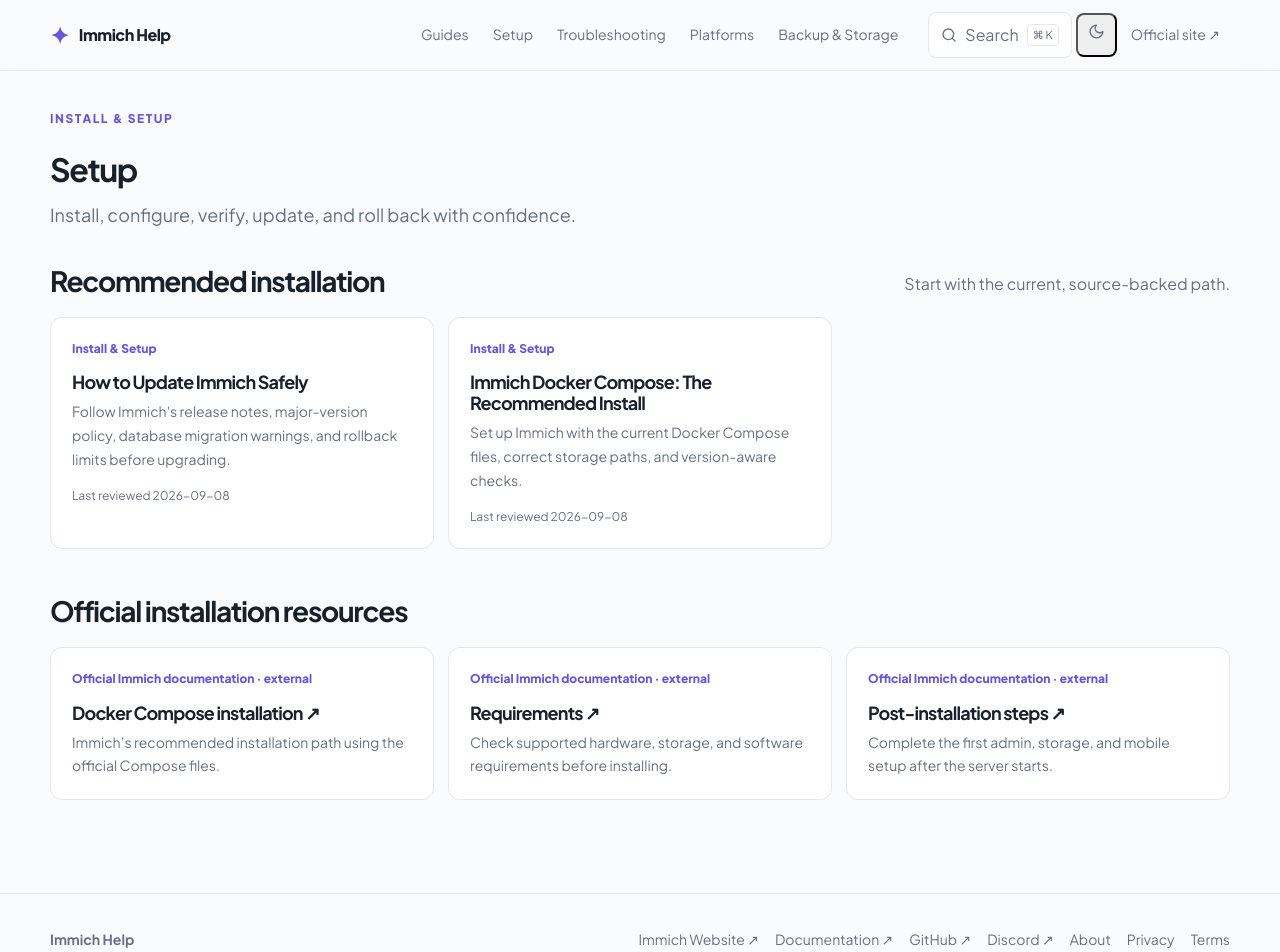
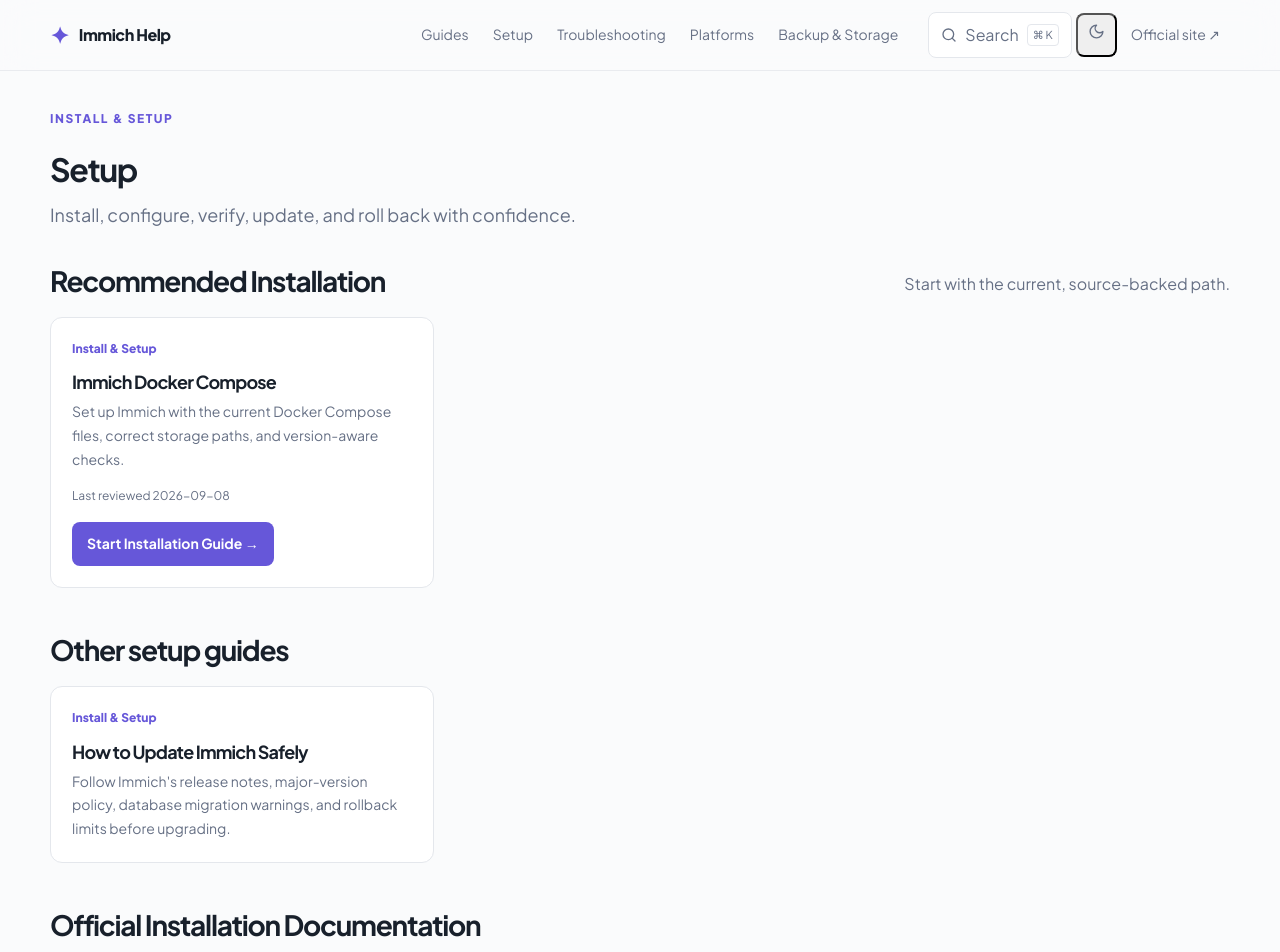
Before and after one commit to avendliu26/immichhelp-wiki, a Next.js app: page /setup in a window 1280 px wide. Shown: the top 952 px of the page. Built offline with nearby package versions, Linux system fonts and the light colour scheme.

Commit message:
Improve Immich installation entry points

```diff
--- a/app/setup/page.tsx
+++ b/app/setup/page.tsx
@@ -11,8 +11,9 @@
   const docs = getPublishedDocuments().filter((d) => d.category === 'Install & Setup');
   const platforms = getPublishedDocuments().filter((d) => d.category === 'Platforms');
   return <main className="container section category-page"><div className="eyebrow">Install &amp; Setup</div><h1>Setup</h1><p className="article-lead">Install, configure, verify, update, and roll back with confidence.</p>
-    <section className="category-section" aria-labelledby="recommended-installation"><div className="section-heading"><h2 id="recommended-installation">Recommended installation</h2><p>Start with the current, source-backed path.</p></div><div className="card-grid">{docs.map((doc) => <Link className="card" href={`/${doc.slug}`} key={doc.slug}><div className="card-tag">{doc.category}</div><h3>{doc.title}</h3><p>{doc.description}</p>{doc.lastReviewed && <small className="card-meta">Last reviewed {doc.lastReviewed}</small>}</Link>)}</div></section>
-    <section className="category-section" aria-labelledby="official-installation"><div className="section-heading"><h2 id="official-installation">Official installation resources</h2></div><div className="card-grid">{officialLinks.map((link) => <a className="card" href={link.href} target="_blank" rel="noopener noreferrer" key={link.href}><div className="card-tag">Official Immich documentation · external</div><h3>{link.title} ↗</h3><p>{link.description}</p></a>)}</div></section>
+    <section className="category-section" aria-labelledby="recommended-installation"><div className="section-heading"><h2 id="recommended-installation">Recommended Installation</h2><p>Start with the current, source-backed path.</p></div><div className="card-grid">{docs.filter((doc) => doc.slug === 'setup/immich-docker-compose').map((doc) => <div className="card" key={doc.slug}><div className="card-tag">{doc.category}</div><h3>Immich Docker Compose</h3><p>{doc.description}</p>{doc.lastReviewed && <small className="card-meta">Last reviewed {doc.lastReviewed}</small>}<Link className="primary-button" style={{marginTop:16}} href={`/${doc.slug}`}>Start Installation Guide →</Link></div>)}</div></section>
+    {docs.filter((doc) => doc.slug !== 'setup/immich-docker-compose').length > 0 && <section className="category-section" aria-labelledby="other-setup-guides"><div className="section-heading"><h2 id="other-setup-guides">Other setup guides</h2></div><div className="card-grid">{docs.filter((doc) => doc.slug !== 'setup/immich-docker-compose').map((doc) => <Link className="card" href={`/${doc.slug}`} key={doc.slug}><div className="card-tag">{doc.category}</div><h3>{doc.title}</h3><p>{doc.description}</p></Link>)}</div></section>}
+    <section className="category-section" aria-labelledby="official-installation"><div className="section-heading"><h2 id="official-installation">Official Installation Documentation</h2></div><div className="card-grid">{officialLinks.map((link) => <a className="card" href={link.href} target="_blank" rel="noopener noreferrer" key={link.href}><div className="card-tag">Official Immich documentation · external</div><h3>{link.title} ↗</h3><p>{link.description}</p></a>)}</div></section>
     {platforms.length > 0 && <section className="category-section" aria-labelledby="other-platforms"><div className="section-heading"><h2 id="other-platforms">Other platforms</h2><p>Published platform guides available on this site.</p></div><div className="card-grid">{platforms.map((doc) => <Link className="card" href={`/${doc.slug}`} key={doc.slug}><div className="card-tag">{doc.category}</div><h3>{doc.title}</h3><p>{doc.description}</p>{doc.lastReviewed && <small className="card-meta">Last reviewed {doc.lastReviewed}</small>}</Link>)}</div></section>}
   </main>;
 }
--- a/src/data/home.ts
+++ b/src/data/home.ts
@@ -1,5 +1,5 @@
 export const home = {
-  hero: { eyebrow: 'Independent Immich Help & Guides', title: 'Immich Help', description: 'Clear, source-backed help for setup, Docker, NAS, backup, migration, and troubleshooting.', primaryCta: 'Start Setup Guide', secondaryCta: 'Troubleshooting' },
+  hero: { eyebrow: 'Independent Immich Help & Guides', title: 'Immich Help', description: 'Clear, source-backed help for setup, Docker, NAS, backup, migration, and troubleshooting.', primaryCta: 'Install Immich', secondaryCta: 'Troubleshooting' },
   popularHelp: [{ title: 'Error loading image', description: 'Trace missing files, thumbnails, mounts, and version-specific cases.', href: '/troubleshooting/immich-error-loading-image', tag: 'Troubleshooting' }, { title: 'Immich backup', description: 'Separate database backups from the photos and videos they describe.', href: '/backup/immich-backup', tag: 'Backup' }, { title: 'Immich on Proxmox', description: 'Understand the supported Docker and VM boundary before deploying.', href: '/platforms/immich-proxmox', tag: 'Platform' }, { title: 'Immich for Synology', description: 'Follow the community Container Manager path and its caveats.', href: '/platforms/immich-for-synology', tag: 'Platform' }, { title: 'External libraries', description: 'Mount and scan an existing folder without guessing about ownership.', href: '/storage/immich-external-library', tag: 'Storage' }],
   gettingStarted: { title: 'Getting started', description: 'Find the shortest path from a fresh install to a working setup.', items: [{ title: 'Read the quickstart', href: '/guides', note: '10 min read' }, { title: 'Choose an install method', href: '/setup', note: 'Before you begin' }, { title: 'Check your platform', href: '/platforms', note: 'Compatibility notes' }] },
   troubleshooting: { title: 'Troubleshooting that gets to the point', description: 'Start with symptoms, check the evidence, then choose the safest documented action.', href: '/troubleshooting/immich-error-loading-image', items: ['Error loading image', 'Version and update mismatches', 'Storage and permission issues'] },
```
Also changed, not shown: app/page.tsx (+1 -1 lines), app/globals.css.
